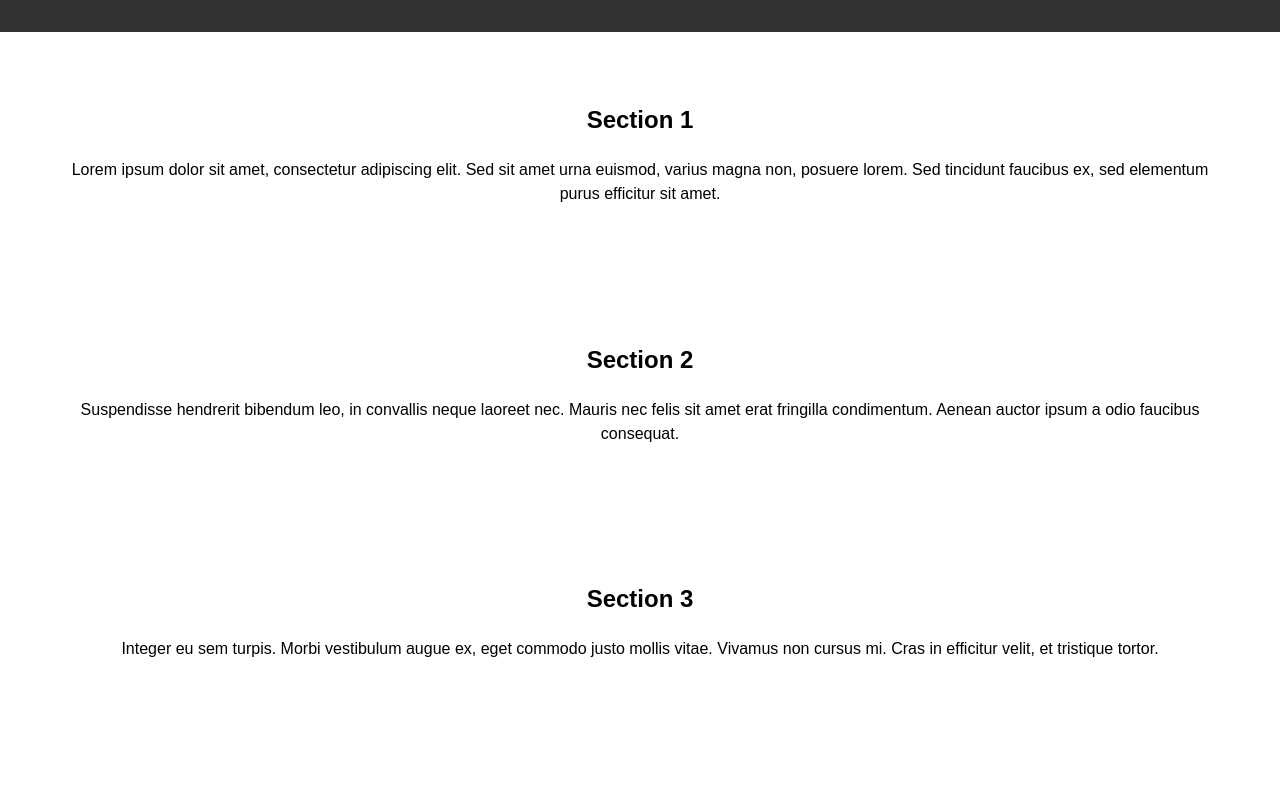
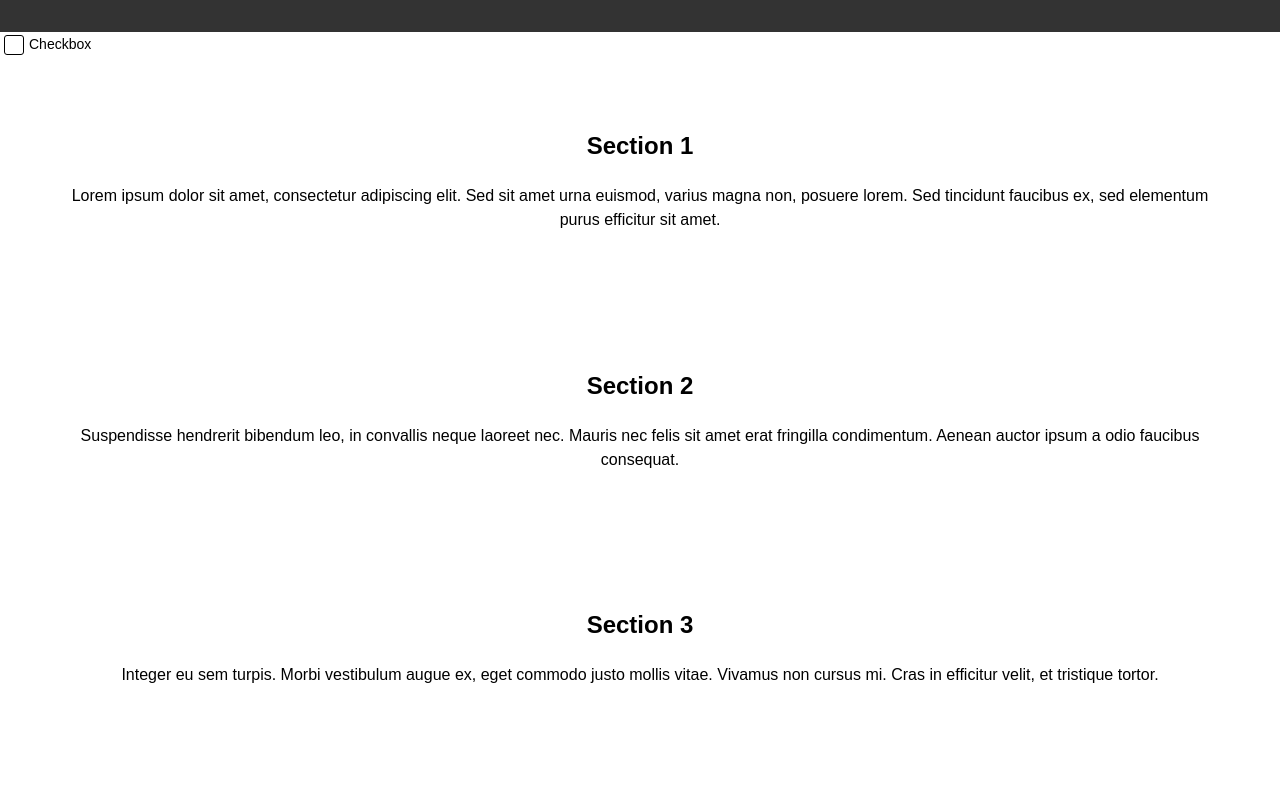
Before and after one commit to shubhamm0707/samplealways, a plain HTML site: page index.html in a window 1280 px wide. Shown: the part 143-935 px from the top of the page. Drawn offline with Linux system fonts and the light colour scheme.

Commit message:
checkbox

```diff
--- a/index.html
+++ b/index.html
@@ -85,6 +85,33 @@ nav li:hover {
   display: block;
 }
 
+.checkbox-container {
+  display: flex;
+  align-items: center;
+}
+
+.checkbox-container input[type="checkbox"] {
+  appearance: none;
+  -webkit-appearance: none;
+  -moz-appearance: none;
+  width: 20px;
+  height: 20px;
+  border: 1px solid #000;
+  border-radius: 3px;
+  outline: none;
+  cursor: pointer;
+  margin-right: 5px;
+}
+
+.checkbox-container input[type="checkbox"]:checked {
+  background-color: green;
+}
+
+.checkbox-container label {
+  font-family: Arial, sans-serif;
+  font-size: 14px;
+}
+
   </style>
 </head>
 <body>
@@ -106,6 +133,11 @@ nav li:hover {
   <header>
     <h1>Long Scrollable Website</h1>
   </header>
+
+  <div class="checkbox-container">
+    <input type="checkbox" id="myCheckbox">
+    <label for="myCheckbox">Checkbox</label>
+  </div>
 
   <section>
     <h2>Section 1</h2>
```
